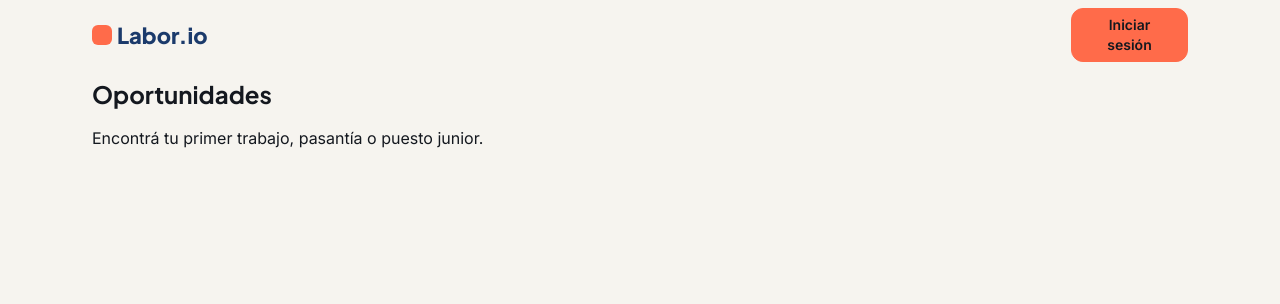
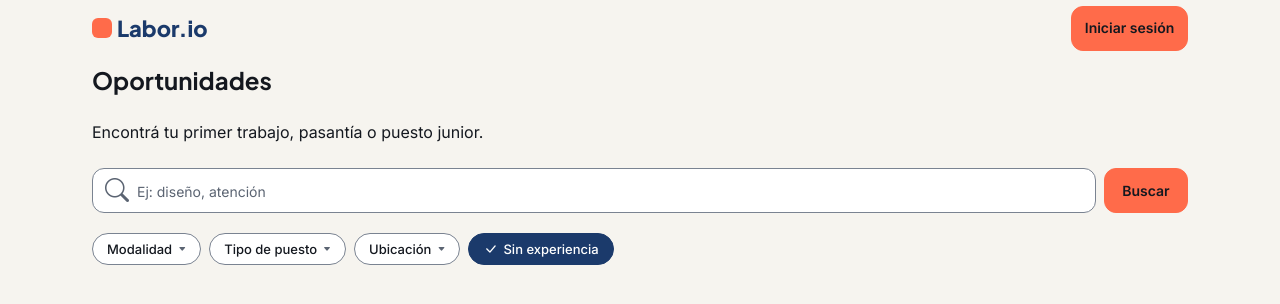
Before and after one commit to JRegi/labor-io-mobile, a website: page pages/offers.html in a window 1280 px wide. Drawn offline with nearby package versions, Linux system fonts and the light colour scheme.

Commit message:
Añadida barra de busqueda interactiva, botón de buscar y filtros

```diff
--- a/pages/offers.html
+++ b/pages/offers.html
@@ -16,24 +16,82 @@
       href="https://fonts.googleapis.com/css2?family=Inter:wght@400;500;600;700&family=Plus+Jakarta+Sans:wght@400;700;800&display=swap"
       rel="stylesheet"
     />
+    <link
+      rel="stylesheet"
+      href="https://cdn.jsdelivr.net/npm/bootstrap-icons@1.11.3/font/bootstrap-icons.min.css"
+    />
     <link rel="stylesheet" href="../css/main.css" />
   </head>
   <body class="offers-layout">
-    <header
-      class="site-header container d-flex justify-content-between align-items-center gap-3 py-2"
-    >
-      <a href="../index.html" class="brand-logo" aria-label="Labor.io, ir al inicio">
+    <!-- El logo y el acceso a Login son enlaces porque cambian de página. -->
+    <header class="site-header container d-flex justify-content-between align-items-center gap-3">
+      <a href="../index.html" class="brand-logo">
         <span class="brand-mark" aria-hidden="true"></span>
         Labor.io
       </a>
-      <a href="login.html" class="btn btn-primary btn-compact d-inline-flex align-items-center">
+      <a
+        href="login.html"
+        class="btn btn-primary btn-compact d-inline-flex align-items-center justify-content-center text-nowrap"
+      >
         Iniciar sesión
       </a>
     </header>
 
+    <!-- El contenido principal empieza con un único título de nivel 1. -->
+    <!-- El diseño pide 8 px arriba (pt-2) y 24 px entre título y descripción (mb-4). -->
     <main class="offers-page container pt-2">
-      <h1 class="page-title mb-3">Oportunidades</h1>
-      <p class="mb-0">Encontrá tu primer trabajo, pasantía o puesto junior.</p>
+      <h1 class="page-title mb-4">Oportunidades</h1>
+      <p class="page-lead mb-0">Encontrá tu primer trabajo, pasantía o puesto junior.</p>
+
+      <!-- Usamos un bloque de búsqueda sin envío de formulario: este paso es solo visual. -->
+      <div role="search" class="search-bar d-flex gap-2 mt-4">
+        <label for="search-query" class="visually-hidden">Puesto, empresa o palabra clave</label>
+        <div class="search-field d-flex align-items-center gap-2 flex-grow-1">
+          <i class="bi bi-search" aria-hidden="true"></i>
+          <input
+            type="search"
+            id="search-query"
+            class="form-control bg-transparent border-0 p-0 shadow-none"
+            placeholder="Ej: diseño, atención"
+          />
+        </div>
+        <button
+          type="button"
+          class="btn btn-primary btn-compact flex-shrink-0"
+          aria-disabled="true"
+        >
+          Buscar
+        </button>
+      </div>
+
+      <!-- Los filtros conservan el aspecto del diseño, sin desplegables ni lógica de filtrado. -->
+      <div
+        class="filter-bar d-flex flex-wrap gap-2"
+        role="group"
+        aria-label="Filtros de oportunidades"
+      >
+        <button type="button" class="filter-chip" aria-disabled="true">
+          Modalidad
+          <i class="bi bi-caret-down-fill" aria-hidden="true"></i>
+        </button>
+        <button type="button" class="filter-chip" aria-disabled="true">
+          Tipo de puesto
+          <i class="bi bi-caret-down-fill" aria-hidden="true"></i>
+        </button>
+        <button type="button" class="filter-chip" aria-disabled="true">
+          Ubicación
+          <i class="bi bi-caret-down-fill" aria-hidden="true"></i>
+        </button>
+        <button
+          type="button"
+          class="filter-chip is-active"
+          aria-pressed="true"
+          aria-disabled="true"
+        >
+          <i class="bi bi-check-lg" aria-hidden="true"></i>
+          Sin experiencia
+        </button>
+      </div>
     </main>
   </body>
 </html>
```
